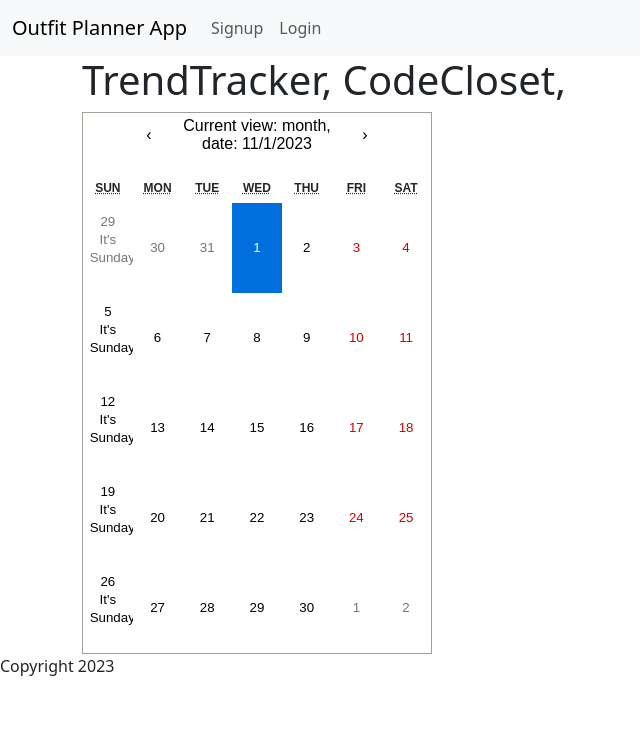
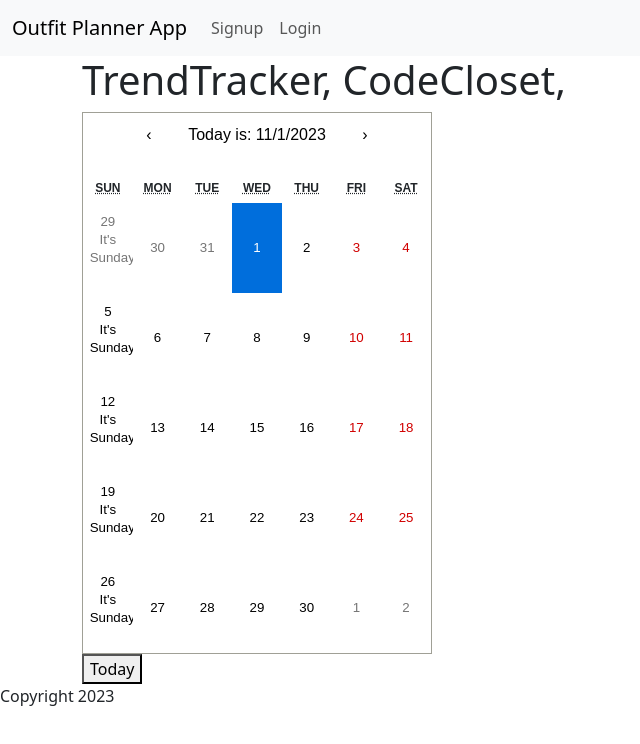
Before and after one commit to adenaeisenberg/outfit-planner, a React (Vite) app: page / in a window 1280 px wide. Shown: the top 744 px of the page, without its empty margins (0-640 px from the left). Built offline with nearby package versions, Linux system fonts and the light colour scheme; no server answers.

Commit message:
changes nav bar t osay 'Today is: whatever-date-it-is'

```diff
--- a/src/Content.jsx
+++ b/src/Content.jsx
@@ -88,14 +88,14 @@ export function Content() {
         onClickDay={(day) => setDate(day)}
         calendarType={"hebrew"} // calendar goes from Sun- Sat instead of Mon-Sun
         minDetail={"year"} // can change this to "century" or "month"
-        navigationLabel={({ date, label, locale, view }) =>
-          `Current view: ${view}, date: ${date.toLocaleDateString(locale)}`
-        } // this isn't quite working
+        navigationLabel={({ date, label, locale, view }) => `Today is: ${date.toLocaleDateString(locale)}`} // this isn't quite working
         next2Label={false} // user can't click to next year
         prev2Label={false} // user can't click to prev year
-        tileContent={({ outfit, date, view }) => (view === "month" && date.getDay() === 0 ? <p>It's Sunday!</p> : null)}
-        // this is where I need to put the logic about pulling the specific day's outfit
+        tileContent={({ outfit, date, view }) => (view === "month" && date.getDay() === 0 ? <p>It's Sunday!</p> : null)} // this is where I need to put the logic about pulling the specific day's outfit
+
+        // I need a button that brings user back to 'Today'
       />
+      <button>Today</button>
     </div>
   );
 }
```
